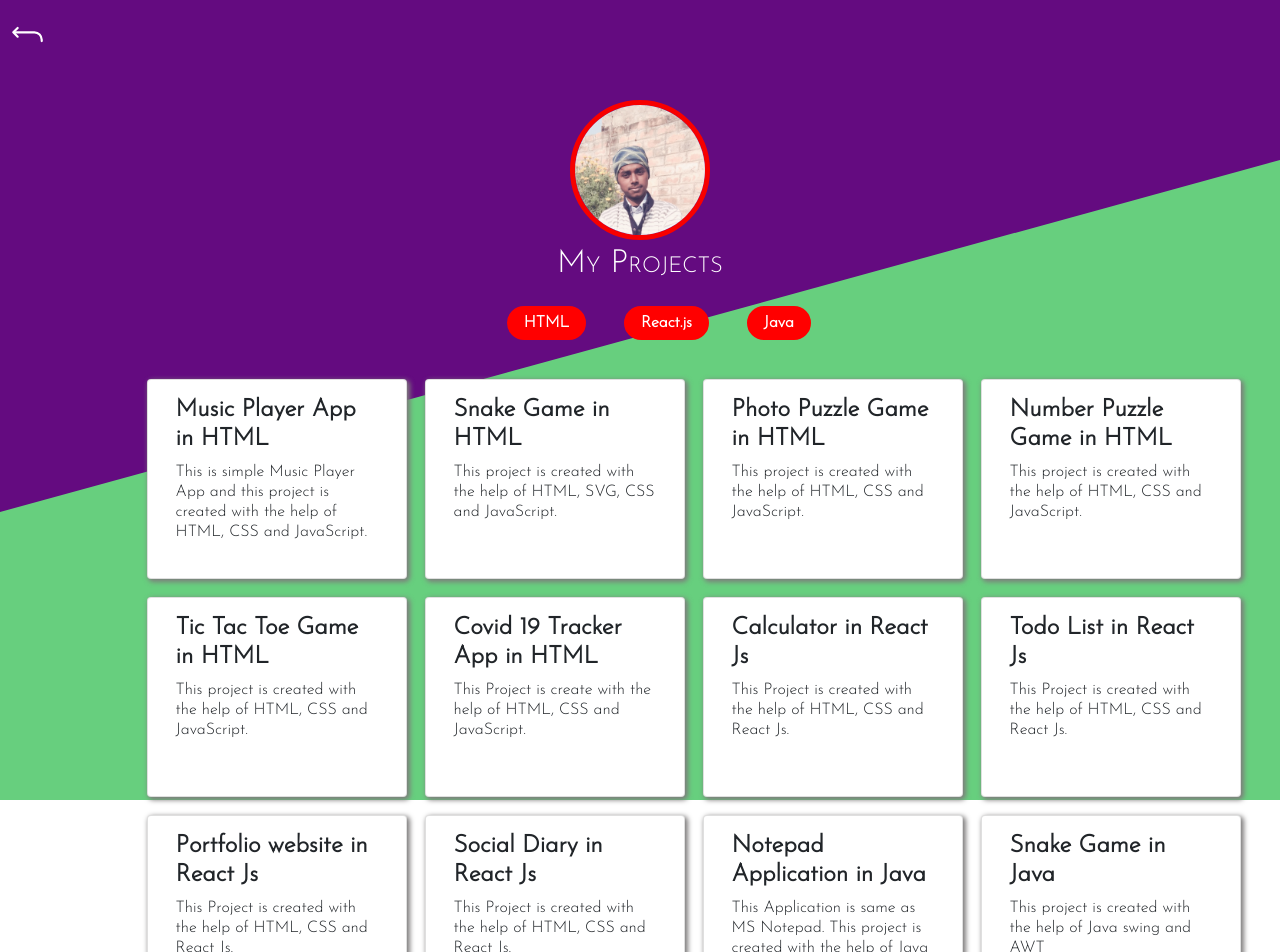
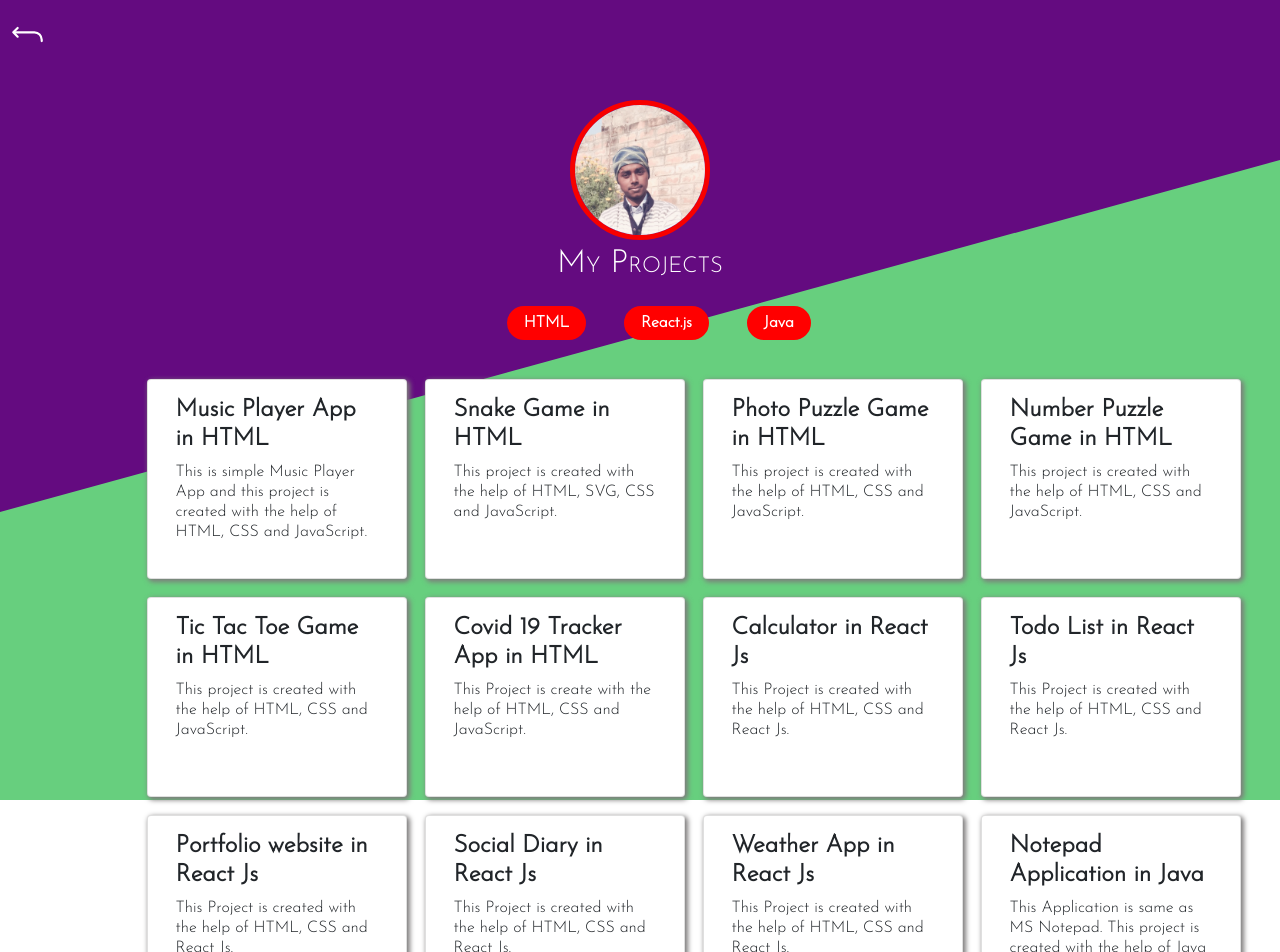
Before and after one commit to kom50/web-om, a React (Create React App) app: page /project in a window 1280 px wide. Shown: the top 952 px of the page. Built offline with nearby package versions, Linux system fonts and the light colour scheme.

Commit message:
Add - weather app in react js

```diff
--- a/src/My Web/About.js
+++ b/src/My Web/About.js
@@ -14,7 +14,7 @@ const skills = [
 	},
 	{
 		title: 'Backend Development',
-		course: 'Node.js, Express js',
+		course: 'Node.js,',
 	},
 	{
 		title: 'Database',
@@ -22,7 +22,7 @@ const skills = [
 	},
 	{
 		title: 'Cloud',
-		course: 'Basic Firebase Database',
+		course: 'Basic Firebase real-time database',
 	},
 	{
 		title: 'Others',
--- a/src/My Web/App.js
+++ b/src/My Web/App.js
@@ -5,6 +5,7 @@ import Home from './Home';
 import './css/style.css';
 import { BrowserRouter, Switch, Route } from 'react-router-dom';
 
+// Portfolio web
 const App = () => {
 	return (
 		<BrowserRouter>
--- a/src/My Web/projectData.js
+++ b/src/My Web/projectData.js
@@ -37,8 +37,8 @@ const projectDetails = [
 	},
 	{
 		title: 'Tic Tac Toe Game in HTML',
-		live_link: ' https://kom50.github.io/Photo-puzzle-game.github.io/',
-		source_code_link: 'https://github.com/kom50/Photo-puzzle-game.github.io',
+		live_link: ' https://kom50.github.io/tictactoegame.github.io/',
+		source_code_link: 'https://github.com/kom50/tictactoegame.github.io',
 		description:
 			'This project is created with the help of HTML, CSS and JavaScript.',
 		tech_stuff: ['HTML', 'CSS', 'JavaScript'],
@@ -97,6 +97,14 @@ const projectDetails = [
 			'Update story',
 			'Delete story',
 		],
+	},{
+		title: 'Weather App in React Js',
+		live_link: 'https://kom50.github.io/weather_app/',
+		source_code_link: 'https://github.com/kom50/weather_app',
+		description:
+			'This Project is created with the help of HTML, CSS and React Js.',
+		tech_stuff: ['HTML', 'CSS', 'React JS', 'Axios'],
+		features: ['Search Weather by city name'],
 	},
 	{
 		title: 'Notepad Application in Java',
```
Also changed, not shown: 1 other file (tests, documents, lock files or other folders).
